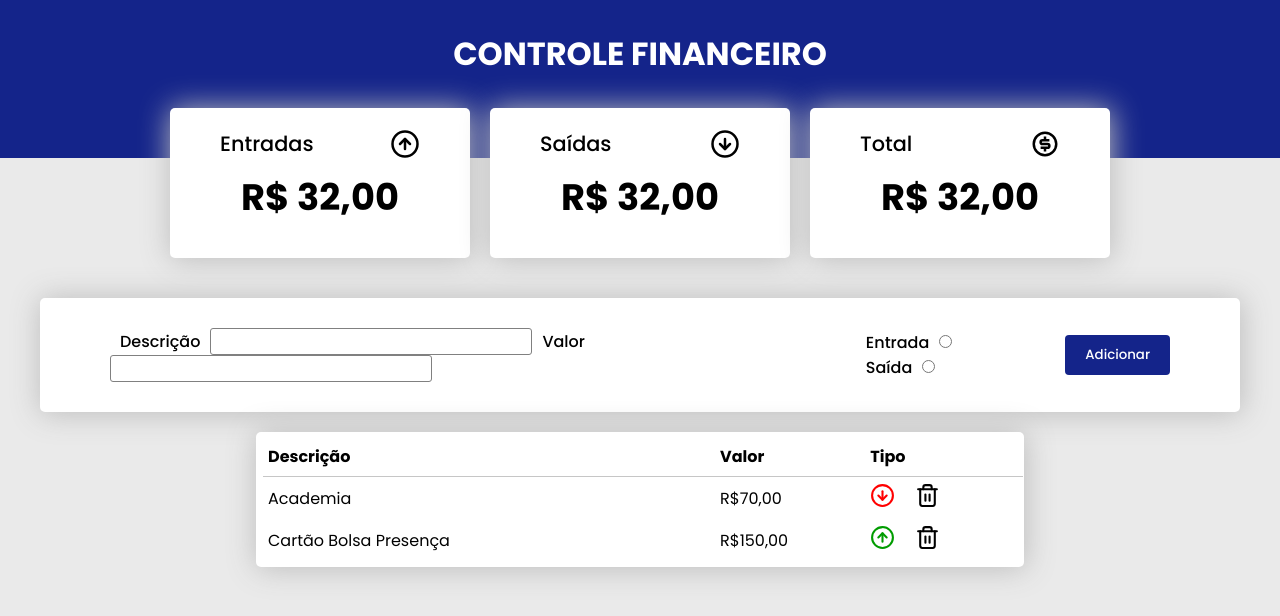
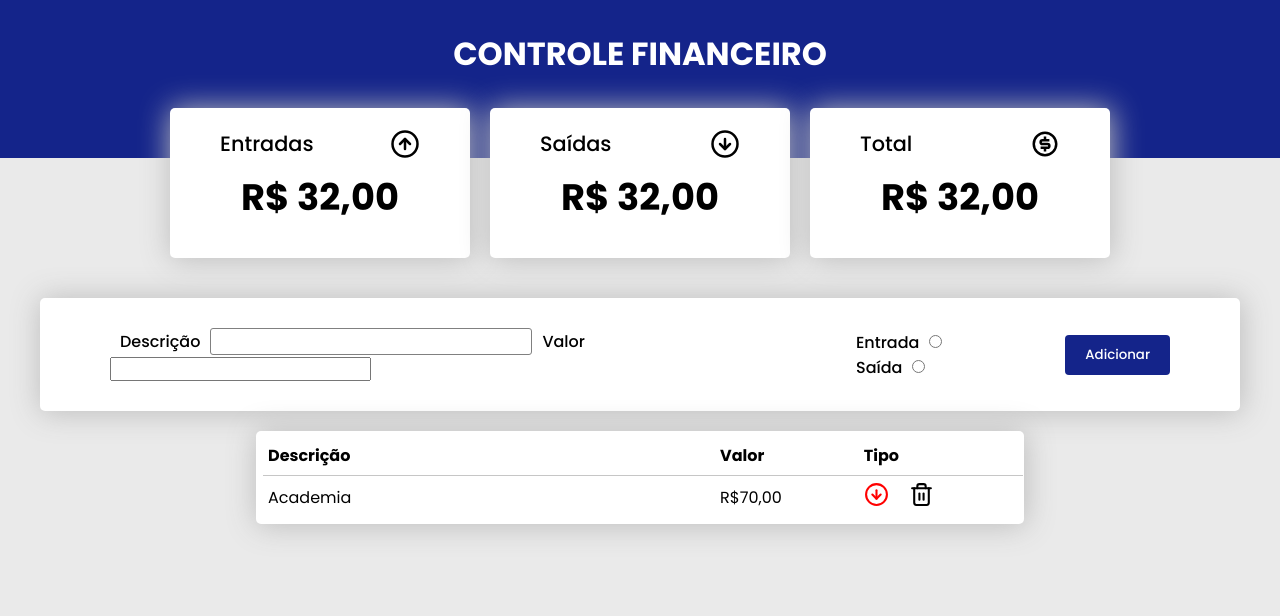
Before and after one commit to joohnq/finance-app, a React (Vite) app: page / in a window 1280 px wide. Shown: the top 616 px of the page. Built offline with nearby package versions, Linux system fonts and the light colour scheme.

Commit message:
feat: Getting information from the form

```diff
--- a/src/components/Form/index.jsx
+++ b/src/components/Form/index.jsx
@@ -1,9 +1,28 @@
 import React from "react";
+import { Info } from "../Info";
 import './style.css'
 
 export function Form(){
+
+    function addElement(e){
+        const form = e.target
+        const description = form.firstElementChild.children[1].value
+        const value = form.firstElementChild.children[3].value
+        let optionRadio = ''
+        e.preventDefault()
+
+
+        if(form.children[1].children[1].checked){
+            optionRadio = 'entrie'
+        }else{
+            optionRadio = 'exit'
+        }
+
+        <Info description={description} value={value} optionRadio={optionRadio}/>
+    }
+
     return(
-        <form>
+        <form onSubmit={addElement} action="" method="GET">
             <div className="input__text">
                 <label htmlFor="description">
                     Descrição
@@ -13,7 +32,7 @@ export function Form(){
                 <label htmlFor="value">
                     Valor
                 </label>
-                <input type="text" id="value" name="value"/>
+                <input type="number" id="value" name="value"/>
             </div>
 
             <div className="input__radio">
@@ -28,7 +47,7 @@ export function Form(){
                 <input type="radio" name="radio__option" id="exit" value="exit" />
             </div>
 
-            <button>Adicionar</button>
+            <button type="submit">Adicionar</button>
         </form>
     )
 }
--- a/src/components/Info/index.jsx
+++ b/src/components/Info/index.jsx
@@ -3,14 +3,14 @@ import './style.css'
 
 export function Info(){
     return (
-        <table class="info">
+        <table className="info">
 	        <thead>
 	            <tr>
 		            <th>Descrição</th>
 		            <th>Valor</th>
 		            <th>Tipo</th>
 	            </tr>
-                <div className="underLine"></div>
+				<tr className="underLine"></tr>
 	        </thead>
 	         <tbody>
 	            <tr>
@@ -21,15 +21,7 @@ export function Info(){
                         <img src="/trash.svg" alt="Lixeira" />
                     </td>
 	            </tr>
-                <tr>
-		            <td>Cartão Bolsa Presença</td>
-		            <td>R$150,00</td>
-		            <td>
-                        <img src="/icon-arrow-up-green.svg" alt="Icon Receita" />
-                        <img src="/trash.svg" alt="Lixeira"/>
-                    </td>
-	            </tr>
 	        </tbody>
-</table>
+	</table>
     )
 }
```
Also changed, not shown: src/components/Element/index.jsx (added, +14 -0 lines).
